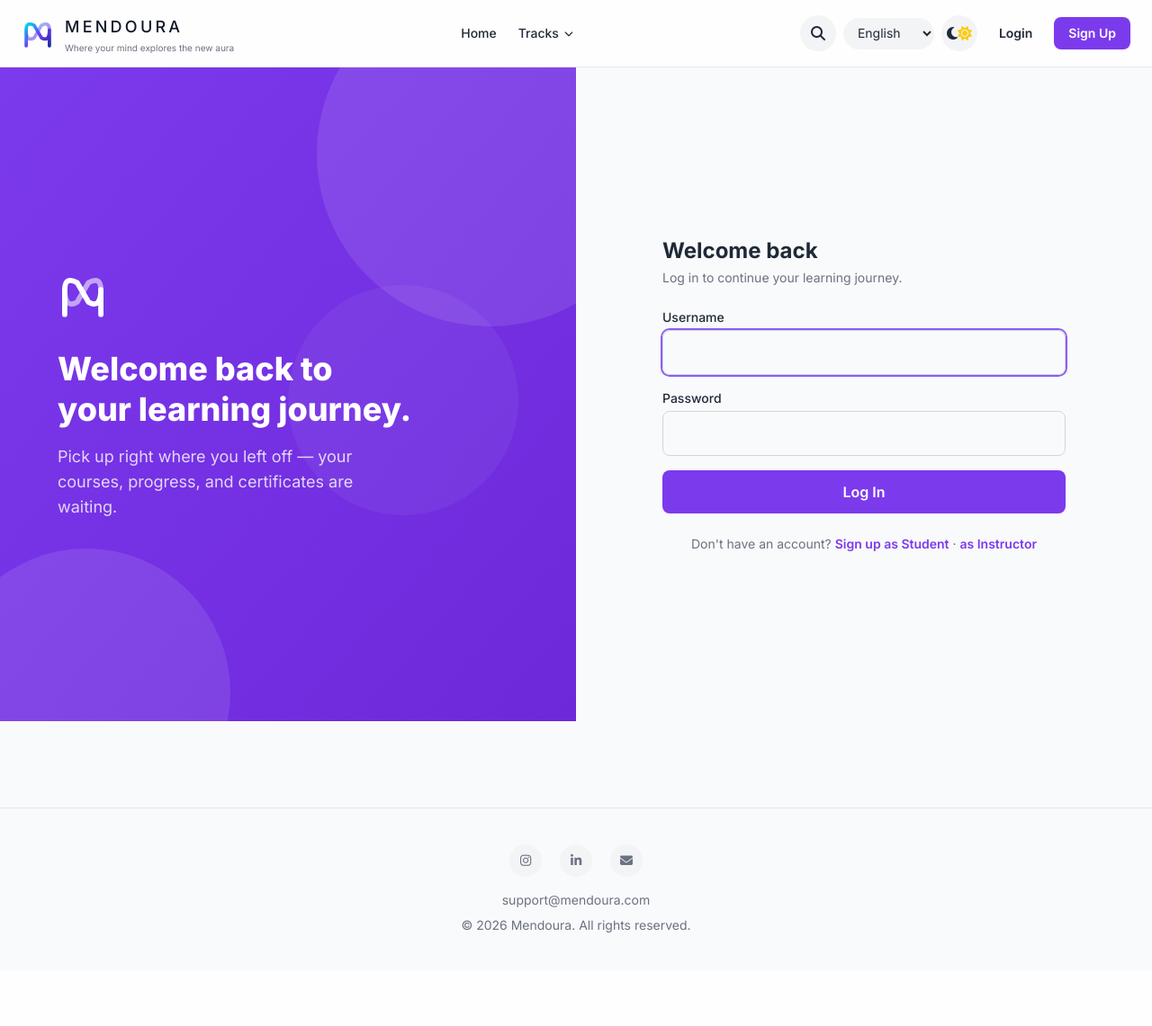
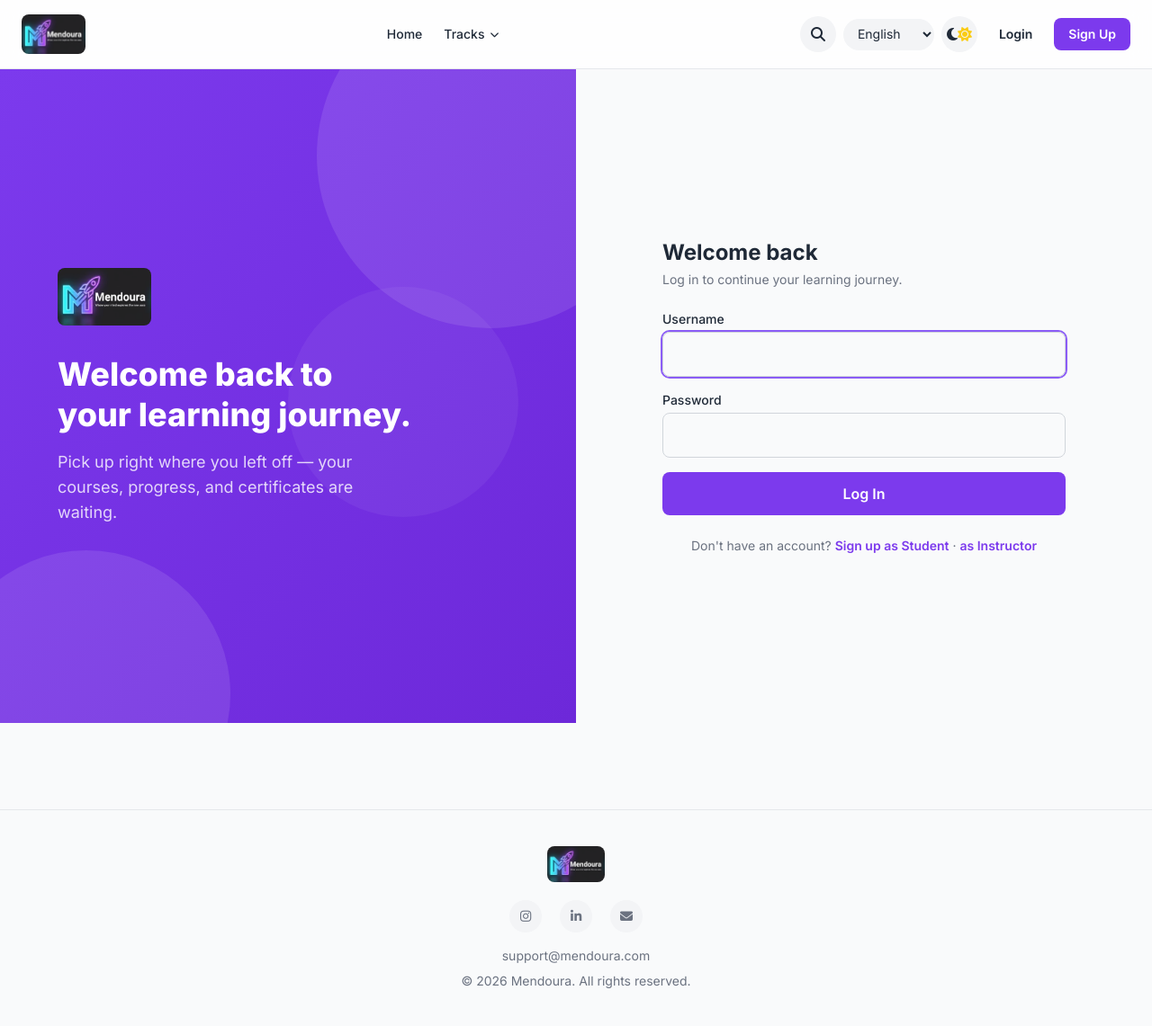
Before and after one commit to ToqaHamdy/mendoura-lms, a Django app: page /login/ in a window 1280 px wide. Shown: the whole page at 90% size. Before the commit the page ends 1037 px from the top, so only its background shows below. Run offline with Django 5.2, Linux system fonts and the light colour scheme; data that the repository does not hold is empty; style sheets or scripts are compiled from the project's sources.

Commit message:
Replace brand mark with the new Mendoura logo everywhere
Swaps the hand-coded SVG mark for the new neon rocket-M logo across the
nav, footer, and login/signup illustration panels, and regenerates the
favicon/apple-touch-icon/android icons from a cropped, padded version of
the same mark so every icon size matches.

```diff
--- a/lms_backend/templates/base.html
+++ b/lms_backend/templates/base.html
@@ -6,7 +6,6 @@
 <meta name="viewport" content="width=device-width, initial-scale=1.0">
 <title>{% block title %}Mendoura{% endblock %}</title>
 <link rel="stylesheet" href="{% static 'css/tailwind.css' %}">
-<link rel="icon" type="image/svg+xml" href="{% static 'img/icon-square-dark.svg' %}">
 <link rel="icon" type="image/png" sizes="32x32" href="{% static 'img/favicon-32.png' %}">
 <link rel="apple-touch-icon" href="{% static 'img/apple-touch-icon.png' %}">
 <meta name="theme-color" content="#232326">
@@ -28,31 +27,8 @@
 
 <nav class="sticky top-0 z-50 glass bg-white/80 dark:bg-gray-950/80 border-b border-gray-200 dark:border-gray-800">
   <div class="max-w-7xl mx-auto px-6 py-4 flex items-center justify-between">
-    <a href="{% url 'platform_home' %}" class="flex items-center gap-3 group">
-      <svg viewBox="0 0 92 106" class="w-9 h-9 shrink-0" aria-hidden="true">
-        <defs>
-          <linearGradient id="mendouraNav" x1="0%" y1="0%" x2="100%" y2="100%">
-            <stop offset="0%"   stop-color="#00D9F5"/>
-            <stop offset="55%"  stop-color="#6C3BF0"/>
-            <stop offset="100%" stop-color="#1B2A9E"/>
-          </linearGradient>
-        </defs>
-        <g fill="none" stroke="url(#mendouraNav)" stroke-width="11"
-           stroke-linecap="round" stroke-linejoin="round">
-          <path d="M8 94 L8 42 Q8 13 34 27 L58 68 Q84 83 84 42 L84 94"/>
-          <path d="M8 42 Q8 83 34 68 L58 27 Q84 13 84 42"
-                opacity="0.55"
-                class="transition-opacity duration-300 group-hover:opacity-100"/>
-        </g>
-      </svg>
-      <div class="flex flex-col leading-none">
-        <span class="text-lg font-medium tracking-[0.18em] text-gray-900 dark:text-white">
-          MENDOURA
-        </span>
-        <span class="text-[10px] text-gray-500 dark:text-gray-400 mt-1">
-          Where your mind explores the new aura
-        </span>
-      </div>
+    <a href="{% url 'platform_home' %}" class="flex items-center group">
+      <img src="{% static 'img/logo.png' %}" alt="Mendoura" class="h-11 w-auto rounded-lg shrink-0">
       <span class="sr-only">Mendoura home</span>
     </a>
 
@@ -257,6 +233,7 @@
 </main>
 
 <footer class="border-t border-gray-200 dark:border-gray-800 mt-24 py-10 text-center text-sm text-gray-500 dark:text-gray-400">
+  <img src="{% static 'img/logo.png' %}" alt="Mendoura" class="h-10 w-auto rounded-lg mx-auto mb-5">
   <div class="flex items-center justify-center gap-5 mb-4">
     <a href="https://www.instagram.com/mendouralearning/" target="_blank" rel="noopener" aria-label="Instagram"
        class="w-9 h-9 flex items-center justify-center rounded-full bg-gray-100 dark:bg-gray-800 hover:bg-gray-200 dark:hover:bg-gray-700 transition">
--- a/lms_backend/templates/registration/login.html
+++ b/lms_backend/templates/registration/login.html
@@ -1,13 +1,9 @@
 {% extends 'registration/auth_base.html' %}
 {% block title %}Login — Mendoura{% endblock %}
 
+{% load static %}
 {% block illustration_content %}
-  <svg viewBox="0 0 92 106" class="w-14 h-14 mb-8" aria-hidden="true">
-    <g fill="none" stroke="white" stroke-width="11" stroke-linecap="round" stroke-linejoin="round">
-      <path d="M8 94 L8 42 Q8 13 34 27 L58 68 Q84 83 84 42 L84 94"/>
-      <path d="M8 42 Q8 83 34 68 L58 27 Q84 13 84 42" opacity="0.55"/>
-    </g>
-  </svg>
+  <img src="{% static 'img/logo.png' %}" alt="Mendoura" class="h-16 w-auto rounded-lg mb-8">
   <h1 class="text-4xl font-extrabold leading-tight mb-4">Welcome back to<br>your learning journey.</h1>
   <p class="text-white/80 text-lg max-w-sm">Pick up right where you left off — your courses, progress, and certificates are waiting.</p>
 {% endblock %}
--- a/lms_backend/templates/registration/signup_instructor.html
+++ b/lms_backend/templates/registration/signup_instructor.html
@@ -1,8 +1,9 @@
 {% extends 'registration/auth_base.html' %}
 {% block title %}Instructor Sign Up — Mendoura{% endblock %}
 
+{% load static %}
 {% block illustration_content %}
-  <i class="fa-solid fa-chalkboard-user text-4xl mb-8"></i>
+  <img src="{% static 'img/logo.png' %}" alt="Mendoura" class="h-16 w-auto rounded-lg mb-8">
   <h1 class="text-4xl font-extrabold leading-tight mb-4">Share your knowledge.<br>Get paid for it.</h1>
   <p class="text-white/80 text-lg max-w-sm mb-8">Build a course once, earn from it for as long as students keep enrolling.</p>
   <ul class="space-y-3 text-white/90">
--- a/lms_backend/templates/registration/signup_student.html
+++ b/lms_backend/templates/registration/signup_student.html
@@ -1,8 +1,9 @@
 {% extends 'registration/auth_base.html' %}
 {% block title %}Student Sign Up — Mendoura{% endblock %}
 
+{% load static %}
 {% block illustration_content %}
-  <i class="fa-solid fa-graduation-cap text-4xl mb-8"></i>
+  <img src="{% static 'img/logo.png' %}" alt="Mendoura" class="h-16 w-auto rounded-lg mb-8">
   <h1 class="text-4xl font-extrabold leading-tight mb-4">Learn skills that<br>actually matter.</h1>
   <p class="text-white/80 text-lg max-w-sm mb-8">Join thousands of students building real careers with courses from working professionals.</p>
   <ul class="space-y-3 text-white/90">
```
Also changed, not shown: lms_backend/static/img/android-192.png, lms_backend/static/img/android-512.png, lms_backend/static/img/apple-touch-icon.png, lms_backend/static/img/favicon-32.png, lms_backend/static/img/icon-square-dark.svg (deleted), lms_backend/static/img/logo-icon.png (added), lms_backend/static/img/logo.png (added).
